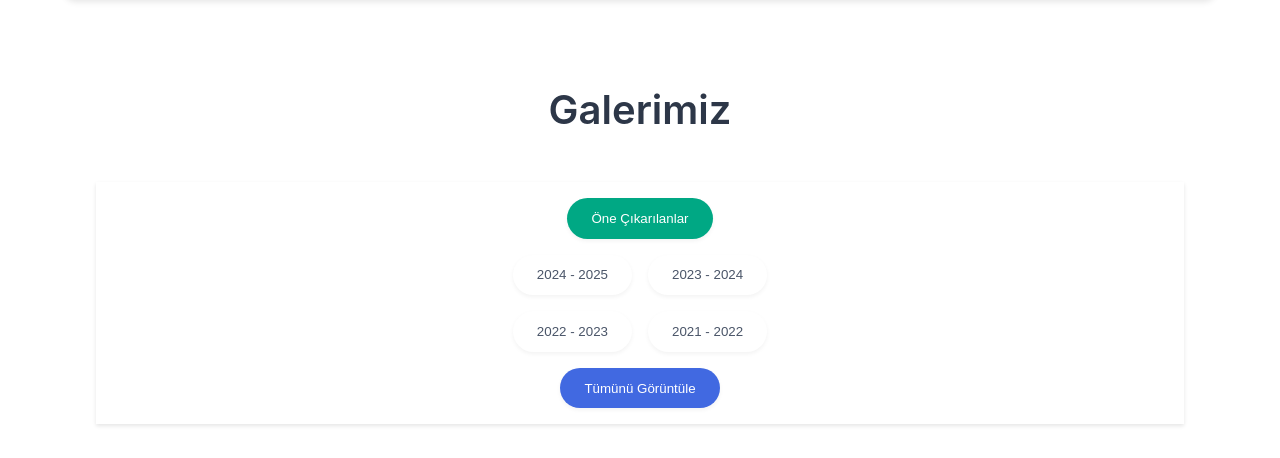
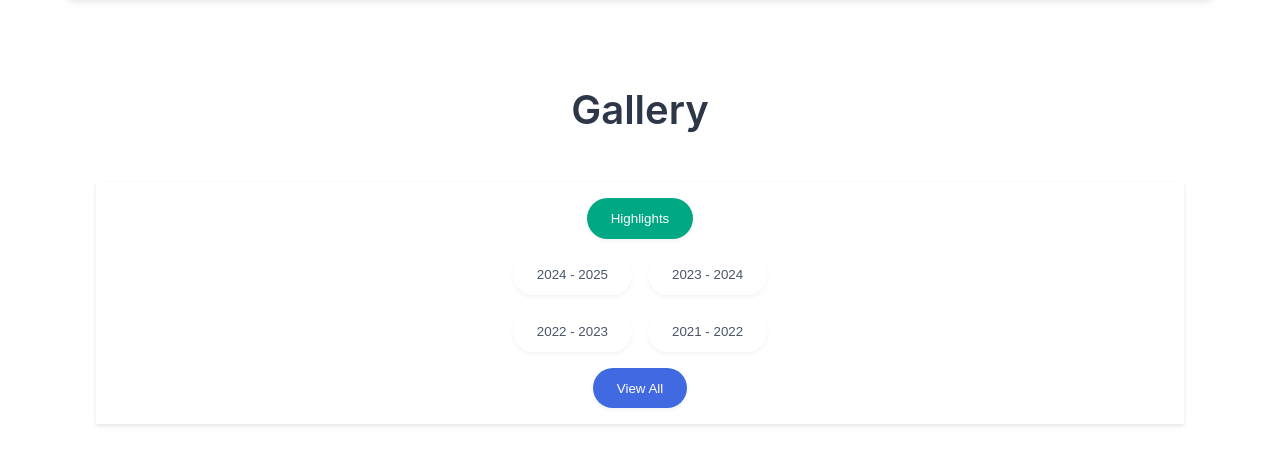
Before and after one commit to OzuBisiklet/website, a plain HTML site: page index_eng.html in a window 1280 px wide. Shown: the part 3278-3736 px from the top of the page. Drawn offline with Linux system fonts and the light colour scheme.

Commit message:
Update index_eng.html

```diff
--- a/index_eng.html
+++ b/index_eng.html
@@ -259,10 +259,10 @@
        <!-- Filtre Butonu Düzenleme  -->
 
         <div class="gallery-container" id="gallery">
-            <h2 class="gallery-title">gallery_title[0]</h2>
+            <h2 class="gallery-title">gallery_title[1]</h2>
             <div class="gallery-filter">
                 <div class="filter-row">
-                    <button class="filter-btn active" data-filter="all" style="">filter_btn[0]</button>
+                    <button class="filter-btn active" data-filter="all" style="">filter_btn[1]</button>
                 </div>
                 <div class="filter-row">
                     <button class="filter-btn" data-filter="2024-2025">2024 - 2025</button>
@@ -273,7 +273,7 @@
                     <button class="filter-btn" data-filter="2021-2022">2021 - 2022</button>
                 </div>
                 <div class="filter-row">
-                    <button class="filter-btn view-all">view_all_btn[0]</button>
+                    <button class="filter-btn view-all">view_all_btn[1]</button>
                 </div>
             </div>
 
```
